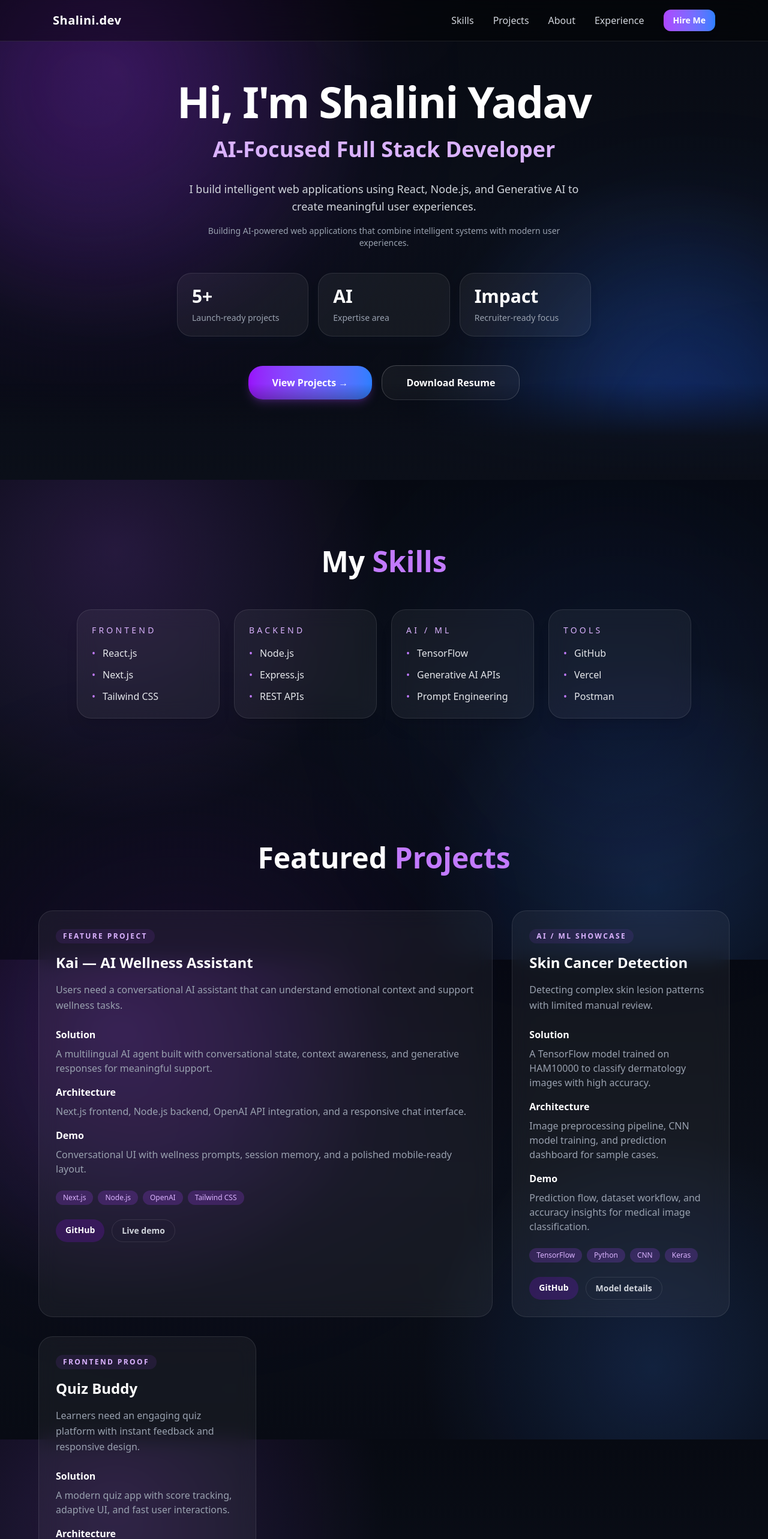
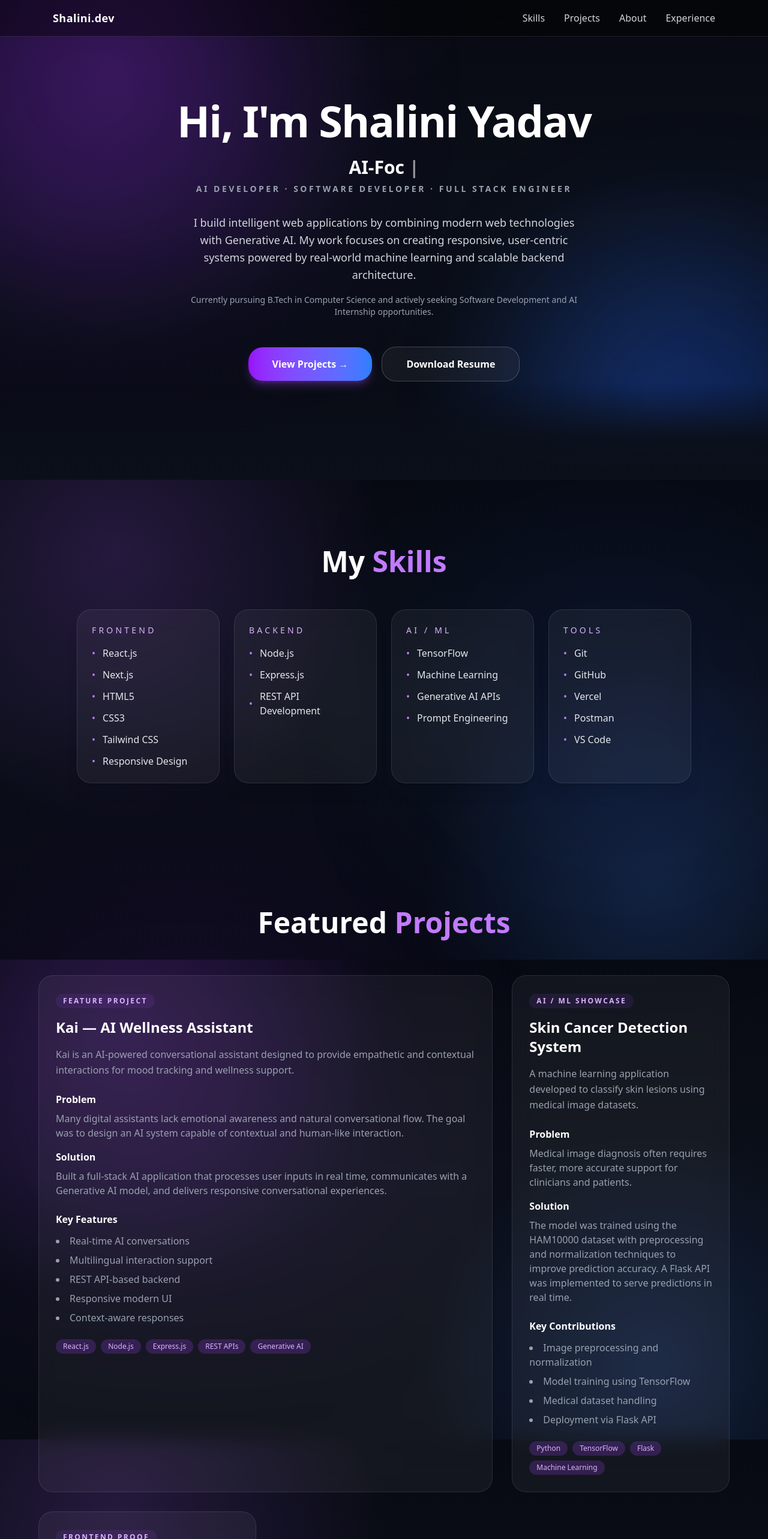
Before and after one commit to shalini355/Portfolio, a Next.js app: page / in a window 1280 px wide. Shown: the top 2566 px of the page at 60% size. Built offline with nearby package versions, Linux system fonts and the light colour scheme.

Commit message:
Deploy portfolio to Vercel

```diff
--- a/app/components/About.jsx
+++ b/app/components/About.jsx
@@ -26,28 +26,30 @@ export default function About() {
         {/* Card */}
         <div className="bg-white/5 backdrop-blur-lg border border-white/10 rounded-3xl p-8 shadow-xl shadow-slate-950/20">
           <p className="text-gray-300 leading-relaxed text-lg">
-            I&apos;m a Computer Science student passionate about combining AI
-            and web development to build intelligent systems. I enjoy turning
-            complex ideas into usable products and exploring how Generative AI
-            can improve real-world applications.
+            I am a Computer Science undergraduate passionate about building
+            intelligent digital experiences that merge Artificial Intelligence
+            with modern web development.
           </p>
 
-          <div className="mt-8 space-y-4 text-left">
-            <div>
-              <p className="font-semibold text-white">What I build</p>
-              <p className="text-gray-400 mt-2 text-sm">
-                Interactive web apps powered by AI, from smart assistants to
-                ML-backed prediction tools.
-              </p>
-            </div>
-            <div>
-              <p className="font-semibold text-white">How I approach it</p>
-              <p className="text-gray-400 mt-2 text-sm">
-                I blend clean front-end UX, reliable backend services, and
-                data-driven AI models to deliver recruiter-ready solutions.
-              </p>
-            </div>
-          </div>
+          <p className="text-gray-300 leading-relaxed text-lg mt-6">
+            My journey started with frontend development using React.js and
+            gradually expanded into backend systems and machine learning. I
+            enjoy transforming complex ideas into practical applications — from
+            AI conversational assistants to real-world image classification
+            systems.
+          </p>
+
+          <p className="text-gray-300 leading-relaxed text-lg mt-6">
+            I am particularly interested in Generative AI, full-stack
+            architecture, and designing applications that are both technically
+            strong and user-friendly.
+          </p>
+
+          <p className="text-gray-300 leading-relaxed text-lg mt-6">
+            When I am not coding, I actively participate in technical
+            communities, hackathons, and learning new technologies shaping the
+            future of software development.
+          </p>
         </div>
       </motion.div>
     </section>
--- a/app/components/Hero.jsx
+++ b/app/components/Hero.jsx
@@ -1,8 +1,45 @@
 "use client";
 
 import { motion } from "framer-motion";
+import { useEffect, useState } from "react";
+
+const roles = [
+  "AI-Focused Full Stack Developer",
+  "Software Developer",
+  "Product-driven Full Stack Engineer",
+  "AI Application Builder",
+];
 
 export default function Hero() {
+  const [text, setText] = useState("");
+  const [roleIndex, setRoleIndex] = useState(0);
+  const [isDeleting, setIsDeleting] = useState(false);
+  const [speed, setSpeed] = useState(100);
+
+  useEffect(() => {
+    const currentRole = roles[roleIndex];
+    const updateText = isDeleting
+      ? currentRole.slice(0, text.length - 1)
+      : currentRole.slice(0, text.length + 1);
+
+    const timer = setTimeout(() => {
+      setText(updateText);
+
+      if (!isDeleting && updateText === currentRole) {
+        setIsDeleting(true);
+        setSpeed(1500);
+      } else if (isDeleting && updateText === "") {
+        setIsDeleting(false);
+        setRoleIndex((roleIndex + 1) % roles.length);
+        setSpeed(500);
+      } else {
+        setSpeed(isDeleting ? 60 : 120);
+      }
+    }, speed);
+
+    return () => clearTimeout(timer);
+  }, [text, isDeleting, roleIndex, speed]);
+
   return (
 
     <section className="relative min-h-screen flex items-center justify-center px-4 sm:px-6 overflow-hidden">
@@ -29,9 +66,15 @@ export default function Hero() {
           initial={{ opacity: 0 }}
           animate={{ opacity: 1 }}
           transition={{ delay: 0.3 }}
-          className="mt-6 text-3xl md:text-4xl font-semibold text-purple-300"
+          className="mt-6 text-2xl md:text-3xl font-semibold text-purple-300"
         >
-          AI-Focused Full Stack Developer
+          <span className="block">
+            <span className="text-white">{text}</span>
+            <span className="inline-block ml-2 text-white opacity-80 animate-pulse">|</span>
+          </span>
+          <span className="block mt-2 text-xs md:text-sm text-gray-400 uppercase tracking-[0.25em]">
+            AI Developer · Software Developer · Full Stack Engineer
+          </span>
         </motion.p>
 
         {/* Description */}
@@ -41,8 +84,10 @@ export default function Hero() {
           transition={{ delay: 0.5 }}
           className="mt-8 text-gray-300 text-lg leading-relaxed max-w-2xl mx-auto"
         >
-          I build intelligent web applications using React, Node.js, and
-          Generative AI to create meaningful user experiences.
+          I build intelligent web applications by combining modern web
+          technologies with Generative AI. My work focuses on creating
+          responsive, user-centric systems powered by real-world machine
+          learning and scalable backend architecture.
         </motion.p>
 
         <motion.p
@@ -51,26 +96,10 @@ export default function Hero() {
           transition={{ delay: 0.7 }}
           className="mt-4 text-sm text-gray-400 max-w-2xl mx-auto"
         >
-          Building AI-powered web applications that combine intelligent systems
-          with modern user experiences.
+          Currently pursuing B.Tech in Computer Science and actively seeking
+          Software Development and AI Internship opportunities.
         </motion.p>
 
-        {/* Highlights */}
-        <div className="mt-10 grid gap-4 sm:grid-cols-3">
-          {[
-            { value: "5+", label: "Launch-ready projects" },
-            { value: "AI", label: "Expertise area" },
-            { value: "Impact", label: "Recruiter-ready focus" },
-          ].map((item, index) => (
-            <div
-              key={index}
-              className="rounded-3xl border border-white/10 bg-white/5 px-6 py-5 text-left shadow-lg shadow-slate-900/20"
-            >
-              <p className="text-3xl font-semibold text-white">{item.value}</p>
-              <p className="mt-2 text-sm text-gray-400">{item.label}</p>
-            </div>
-          ))}
-        </div>
 
         {/* Buttons */}
         <motion.div
@@ -87,7 +116,7 @@ export default function Hero() {
           </a>
 
           <a
-            href="/resume.pdf"
+            href="/api/resume"
             className="inline-flex w-full max-w-60 items-center justify-center px-10 py-4 rounded-3xl font-semibold text-white border border-white/20 bg-white/5 backdrop-blur-md hover:bg-white/10 transition duration-300 sm:w-auto"
           >
             Download Resume
--- a/app/components/Navbar.jsx
+++ b/app/components/Navbar.jsx
@@ -1,56 +1,52 @@
 "use client";
 
+import { useState } from "react";
 import { motion } from "framer-motion";
 
 export default function Navbar() {
+  const [open, setOpen] = useState(false);
+
   return (
     <motion.nav
       initial={{ y: -80, opacity: 0 }}
       animate={{ y: 0, opacity: 1 }}
       transition={{ duration: 0.6 }}
-      className="
-        fixed top-0 w-full z-50
-        backdrop-blur-xl bg-black/40
-        border-b border-white/10
-      "
+      className="fixed top-0 w-full z-50 backdrop-blur-xl bg-black/40 border-b border-white/10"
     >
       <div className="max-w-6xl mx-auto flex flex-wrap justify-between items-center gap-4 px-4 sm:px-6 py-4">
+        <h1 className="text-lg font-bold tracking-wide text-white">Shalini.dev</h1>
 
-        {/* Logo */}
-        <h1 className="text-xl font-bold tracking-wide text-white">
-  Shalini.dev
-</h1>
+        <button
+          type="button"
+          onClick={() => setOpen(!open)}
+          className="inline-flex items-center justify-center rounded-xl border border-white/10 bg-white/5 px-3 py-2 text-sm text-white hover:bg-white/10 focus:outline-none focus:ring-2 focus:ring-purple-400 sm:hidden"
+        >
+          <span className="sr-only">Toggle menu</span>
+          {open ? "Close" : "Menu"}
+        </button>
 
-        {/* Nav Links */}
-        <div className="flex flex-wrap items-center justify-center gap-4 text-gray-300 font-medium sm:gap-8">
-
-          <a href="#skills" className="relative group">
+        <div
+          className={`w-full sm:w-auto sm:flex sm:flex-wrap sm:items-center sm:justify-center gap-4 text-gray-300 font-medium sm:gap-8 ${open ? "block" : "hidden"}`}
+        >
+          <a href="#skills" className="relative group block py-2 sm:py-0">
             Skills
             <span className="absolute left-0 -bottom-1 w-0 h-0.5 bg-purple-400 transition-all group-hover:w-full"></span>
           </a>
 
-          <a href="#projects" className="relative group">
+          <a href="#projects" className="relative group block py-2 sm:py-0">
             Projects
             <span className="absolute left-0 -bottom-1 w-0 h-0.5 bg-purple-400 transition-all group-hover:w-full"></span>
           </a>
 
-          <a href="#about" className="relative group">
+          <a href="#about" className="relative group block py-2 sm:py-0">
             About
             <span className="absolute left-0 -bottom-1 w-0 h-0.5 bg-blue-400 transition-all group-hover:w-full"></span>
           </a>
 
-          <a href="#experience" className="relative group">
+          <a href="#experience" className="relative group block py-2 sm:py-0">
             Experience
             <span className="absolute left-0 -bottom-1 w-0 h-0.5 bg-blue-400 transition-all group-hover:w-full"></span>
           </a>
-
-          <a
-            href="#contact"
-            className="px-4 py-2 rounded-xl bg-linear-to-r from-purple-500 to-blue-500 text-white text-sm font-semibold hover:scale-105 transition duration-300 shadow-lg"
-          >
-            Hire Me
-          </a>
-
         </div>
       </div>
     </motion.nav>
--- a/app/components/Projects.jsx
+++ b/app/components/Projects.jsx
@@ -7,33 +7,64 @@ export default function Projects() {
     {
       name: "Kai — AI Wellness Assistant",
       highlight: "Feature project",
-      problem: "Users need a conversational AI assistant that can understand emotional context and support wellness tasks.",
-      solution: "A multilingual AI agent built with conversational state, context awareness, and generative responses for meaningful support.",
-      architecture: "Next.js frontend, Node.js backend, OpenAI API integration, and a responsive chat interface.",
-      tech: ["Next.js", "Node.js", "OpenAI", "Tailwind CSS"],
-      demo: "Conversational UI with wellness prompts, session memory, and a polished mobile-ready layout.",
+      description:
+        "Kai is an AI-powered conversational assistant designed to provide empathetic and contextual interactions for mood tracking and wellness support.",
+      problem:
+        "Many digital assistants lack emotional awareness and natural conversational flow. The goal was to design an AI system capable of contextual and human-like interaction.",
+      solution:
+        "Built a full-stack AI application that processes user inputs in real time, communicates with a Generative AI model, and delivers responsive conversational experiences.",
+      features: [
+        "Real-time AI conversations",
+        "Multilingual interaction support",
+        "REST API-based backend",
+        "Responsive modern UI",
+        "Context-aware responses",
+      ],
+      tech: [
+        "React.js",
+        "Node.js",
+        "Express.js",
+        "REST APIs",
+        "Generative AI",
+      ],
       linkLabel: "Live demo",
       linkHref: "#contact",
     },
     {
-      name: "Skin Cancer Detection",
+      name: "Skin Cancer Detection System",
       highlight: "AI / ML showcase",
-      problem: "Detecting complex skin lesion patterns with limited manual review.",
-      solution: "A TensorFlow model trained on HAM10000 to classify dermatology images with high accuracy.",
-      architecture: "Image preprocessing pipeline, CNN model training, and prediction dashboard for sample cases.",
-      tech: ["TensorFlow", "Python", "CNN", "Keras"],
-      demo: "Prediction flow, dataset workflow, and accuracy insights for medical image classification.",
+      description:
+        "A machine learning application developed to classify skin lesions using medical image datasets.",
+      problem:
+        "Medical image diagnosis often requires faster, more accurate support for clinicians and patients.",
+      solution:
+        "The model was trained using the HAM10000 dataset with preprocessing and normalization techniques to improve prediction accuracy. A Flask API was implemented to serve predictions in real time.",
+      contributions: [
+        "Image preprocessing and normalization",
+        "Model training using TensorFlow",
+        "Medical dataset handling",
+        "Deployment via Flask API",
+      ],
+      tech: ["Python", "TensorFlow", "Flask", "Machine Learning"],
       linkLabel: "Model details",
       linkHref: "#contact",
     },
     {
-      name: "Quiz Buddy",
+      name: "Quiz Buddy — Programming Practice Platform",
       highlight: "Frontend proof",
-      problem: "Learners need an engaging quiz platform with instant feedback and responsive design.",
-      solution: "A modern quiz app with score tracking, adaptive UI, and fast user interactions.",
-      architecture: "React frontend, Express API, MongoDB storage, and responsive design throughout.",
-      tech: ["React", "Express", "MongoDB", "Tailwind CSS"],
-      demo: "Clean UI, multiple quiz modes, and mobile-friendly exam flows.",
+      description:
+        "Quiz Buddy is a responsive programming quiz platform designed to help users practice coding concepts across multiple difficulty levels.",
+      problem:
+        "Learners need an engaging quiz platform with instant feedback and seamless interaction.",
+      solution:
+        "The project focuses on dynamic UI rendering, score tracking, and seamless frontend interaction integrated with backend services.",
+      features: [
+        "Dynamic question rendering",
+        "Real-time score tracking",
+        "Multi-level quizzes",
+        "Mobile-friendly responsive design",
+      ],
+      tech: ["HTML5", "CSS3", "JavaScript (ES6)"],
       linkLabel: "View UI",
       linkHref: "#contact",
     },
@@ -85,22 +116,27 @@ export default function Projects() {
 
             {/* Description */}
             <p className="text-gray-400 mt-4 leading-relaxed text-sm md:text-base">
-              {p.problem}
+              {p.description}
             </p>
 
             <div className="mt-6 space-y-4 text-gray-300 text-sm md:text-base">
               <div>
+                <p className="font-semibold text-white">Problem</p>
+                <p className="mt-2 text-gray-400">{p.problem}</p>
+              </div>
+              <div>
                 <p className="font-semibold text-white">Solution</p>
                 <p className="mt-2 text-gray-400">{p.solution}</p>
               </div>
-              <div>
-                <p className="font-semibold text-white">Architecture</p>
-                <p className="mt-2 text-gray-400">{p.architecture}</p>
-              </div>
-              <div>
-                <p className="font-semibold text-white">Demo</p>
-                <p className="mt-2 text-gray-400">{p.demo}</p>
-              </div>
+            </div>
+
+            <div className="mt-6">
+              <p className="font-semibold text-white">Key {p.contributions ? "Contributions" : "Features"}</p>
+              <ul className="mt-3 grid gap-2 text-gray-400 text-sm md:text-base list-disc list-inside">
+                {(p.contributions || p.features).map((item, index) => (
+                  <li key={index}>{item}</li>
+                ))}
+              </ul>
             </div>
 
             {/* Tech Stack */}
@@ -115,24 +151,6 @@ export default function Projects() {
               ))}
             </div>
 
-            {/* Buttons */}
-            <div className="flex flex-wrap gap-3 mt-6">
-              <a
-                href="https://github.com/shalini355"
-                target="_blank"
-                rel="noreferrer"
-                className="text-sm font-semibold text-white rounded-full bg-purple-600/20 px-4 py-2 transition hover:bg-purple-500/30"
-              >
-                GitHub
-              </a>
-              <a
-                href={p.linkHref}
-                className="text-sm font-semibold text-gray-300 rounded-full border border-white/10 px-4 py-2 transition hover:bg-white/10"
-              >
-                {p.linkLabel}
-              </a>
-            </div>
-
           </motion.div>
         ))}
 
--- a/app/components/Skills.jsx
+++ b/app/components/Skills.jsx
@@ -6,19 +6,31 @@ export default function Skills() {
   const categories = [
     {
       title: "Frontend",
-      items: ["React.js", "Next.js", "Tailwind CSS"],
+      items: [
+        "React.js",
+        "Next.js",
+        "HTML5",
+        "CSS3",
+        "Tailwind CSS",
+        "Responsive Design",
+      ],
     },
     {
       title: "Backend",
-      items: ["Node.js", "Express.js", "REST APIs"],
+      items: ["Node.js", "Express.js", "REST API Development"],
     },
     {
       title: "AI / ML",
-      items: ["TensorFlow", "Generative AI APIs", "Prompt Engineering"],
+      items: [
+        "TensorFlow",
+        "Machine Learning",
+        "Generative AI APIs",
+        "Prompt Engineering",
+      ],
     },
     {
       title: "Tools",
-      items: ["GitHub", "Vercel", "Postman"],
+      items: ["Git", "GitHub", "Vercel", "Postman", "VS Code"],
     },
   ];
 
```
Also changed, not shown: app/api/resume/route.js (added, +19 -0 lines), app/components/Contact.jsx (+2 -11 lines), 1 other file (tests, documents, lock files or other folders).
